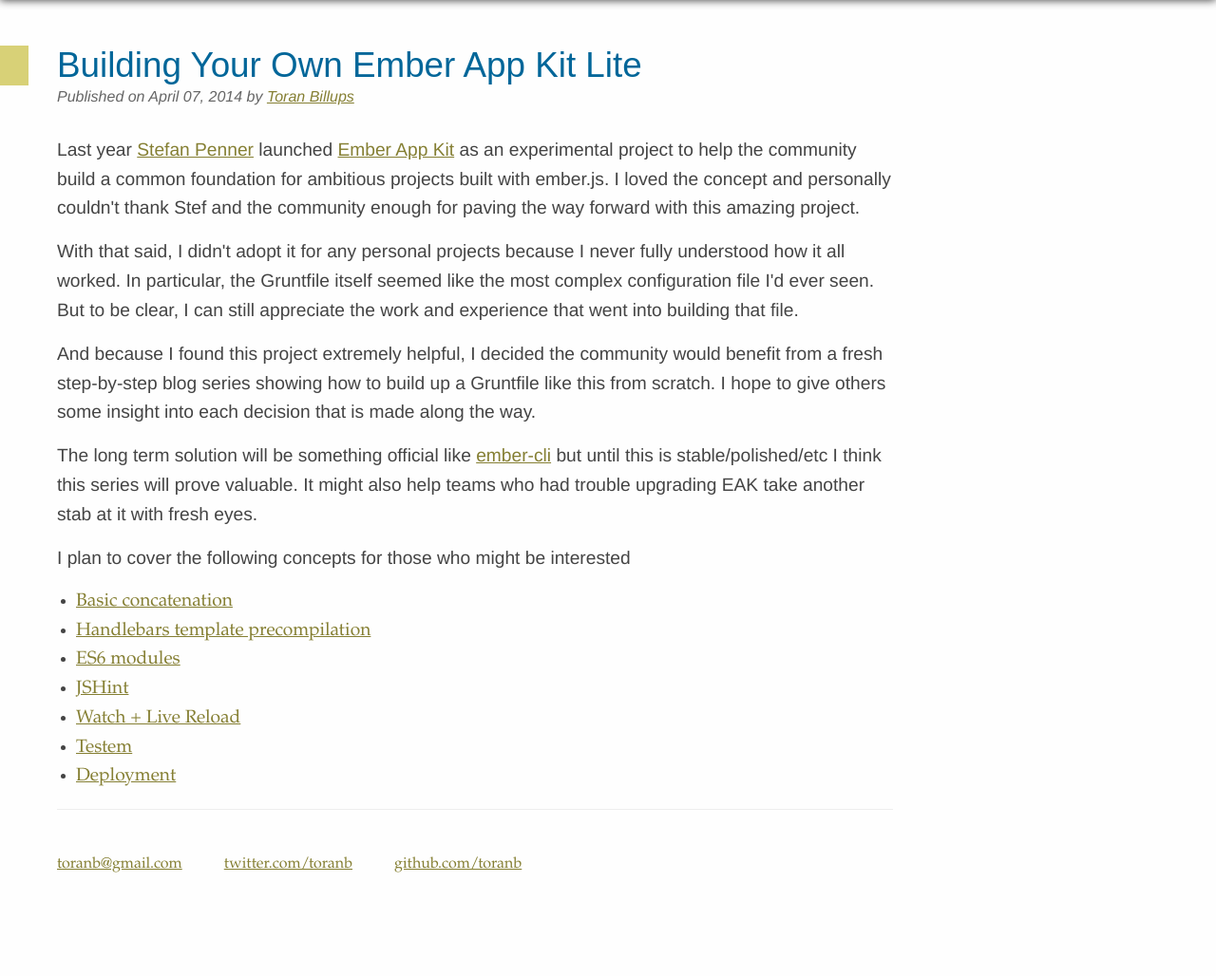
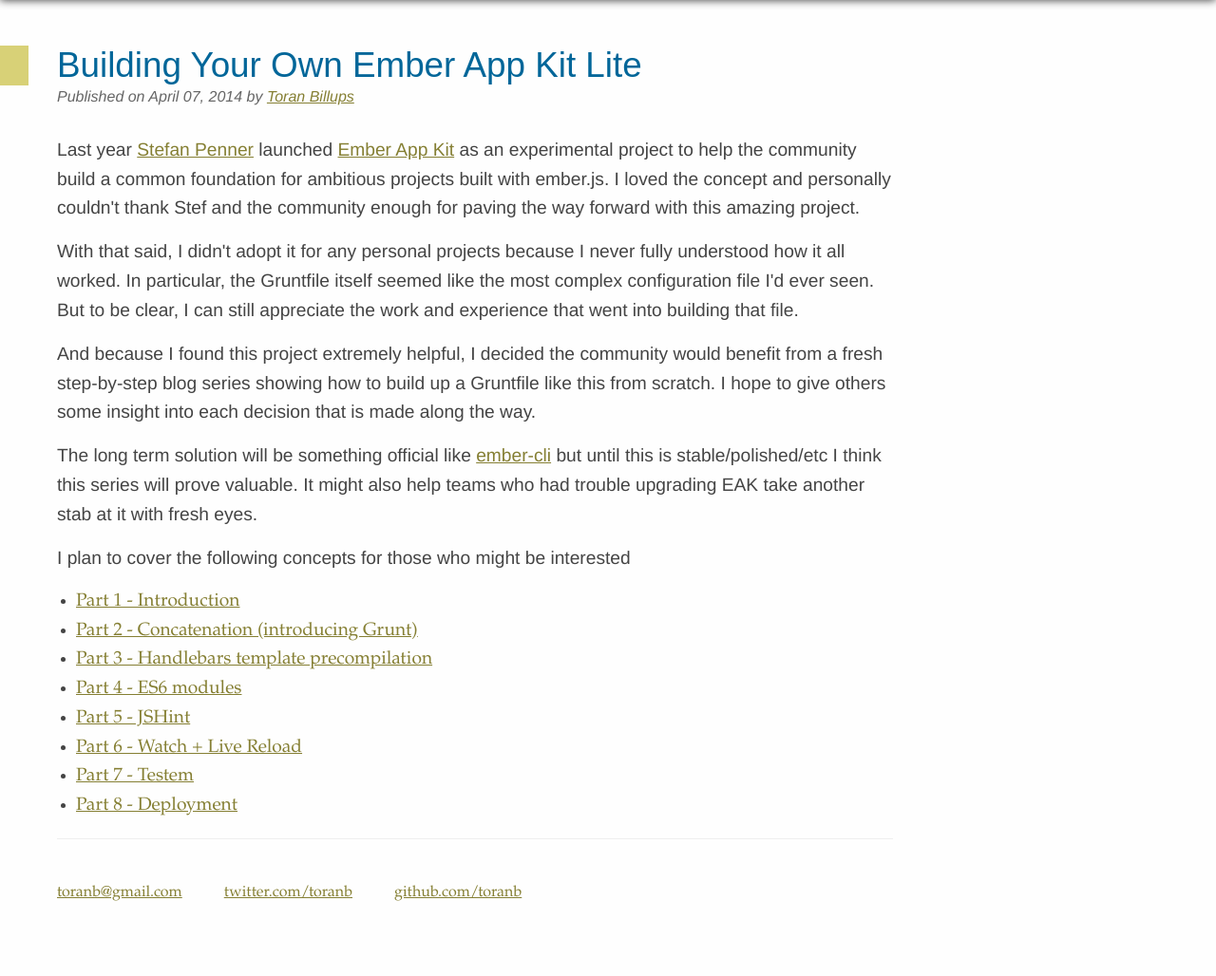
Before and after one commit to toranb/toranb.github.io, a Jekyll site: the page built from _posts/2014-04-07-Building-your-own-ember-app-kit-lite.html, in a window 1280 px wide. Shown: the whole page at 95% size. Built offline with Jekyll 4.4.1, drawn with Linux system fonts in a browser that asks for light colours; Markdown is read by kramdown in place of the engine named in the settings; before the commit the page ends 997 px from its top, so only the background shows below that.

Commit message:
updated links for the series

```diff
--- a/_posts/2014-04-07-Building-your-own-ember-app-kit-lite.html
+++ b/_posts/2014-04-07-Building-your-own-ember-app-kit-lite.html
@@ -16,11 +16,12 @@
 <p>I plan to cover the following concepts for those who might be interested</p>
 
 <ul>
-  <li><a href="http://www.toranbillups.com/blog/archive/2014/04/08/Building-your-own-ember-app-kit-lite-part-2/">Basic concatenation</a></li>
-  <li><a href="http://www.toranbillups.com/blog/archive/2014/04/09/Building-your-own-ember-app-kit-lite-part-3/">Handlebars template precompilation</a></li>
-  <li><a href="http://www.toranbillups.com/blog/archive/2014/04/10/Building-your-own-ember-app-kit-lite-part-4/">ES6 modules</a></li>
-  <li><a href="http://www.toranbillups.com/blog/archive/2014/04/11/Building-your-own-ember-app-kit-lite-part-5/">JSHint</a></li>
-  <li><a href="http://www.toranbillups.com/blog/archive/2014/04/11/Building-your-own-ember-app-kit-lite-part-6/">Watch + Live Reload</a></li>
-  <li><a href="http://www.toranbillups.com/blog/archive/2014/04/11/Building-your-own-ember-app-kit-lite-part-7/">Testem</a></li>
-  <li><a href="http://www.toranbillups.com/blog/archive/2014/04/11/Building-your-own-ember-app-kit-lite-part-8/">Deployment</a></li>
+  <li><a href="http://www.toranbillups.com/blog/archive/2014/04/07/Building-your-own-ember-app-kit-lite-part-1/">Part 1 - Introduction</a></li>
+  <li><a href="http://www.toranbillups.com/blog/archive/2014/04/08/Building-your-own-ember-app-kit-lite-part-2/">Part 2 - Concatenation (introducing Grunt)</a></li>
+  <li><a href="http://www.toranbillups.com/blog/archive/2014/04/09/Building-your-own-ember-app-kit-lite-part-3/">Part 3 - Handlebars template precompilation</a></li>
+  <li><a href="http://www.toranbillups.com/blog/archive/2014/04/10/Building-your-own-ember-app-kit-lite-part-4/">Part 4 - ES6 modules</a></li>
+  <li><a href="http://www.toranbillups.com/blog/archive/2014/04/11/Building-your-own-ember-app-kit-lite-part-5/">Part 5 - JSHint</a></li>
+  <li><a href="http://www.toranbillups.com/blog/archive/2014/04/11/Building-your-own-ember-app-kit-lite-part-6/">Part 6 - Watch + Live Reload</a></li>
+  <li><a href="http://www.toranbillups.com/blog/archive/2014/04/11/Building-your-own-ember-app-kit-lite-part-7/">Part 7 - Testem</a></li>
+  <li><a href="http://www.toranbillups.com/blog/archive/2014/04/11/Building-your-own-ember-app-kit-lite-part-8/">Part 8 - Deployment</a></li>
 </ul>
```
